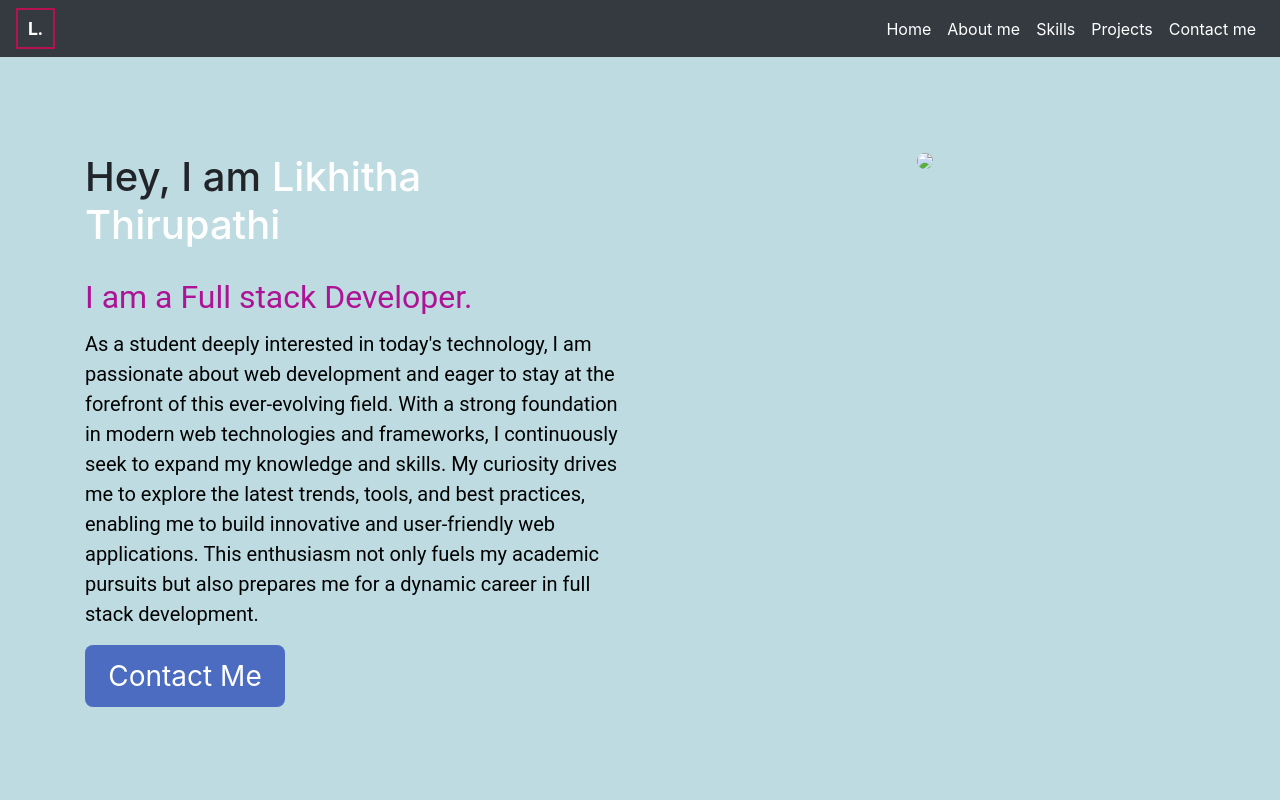
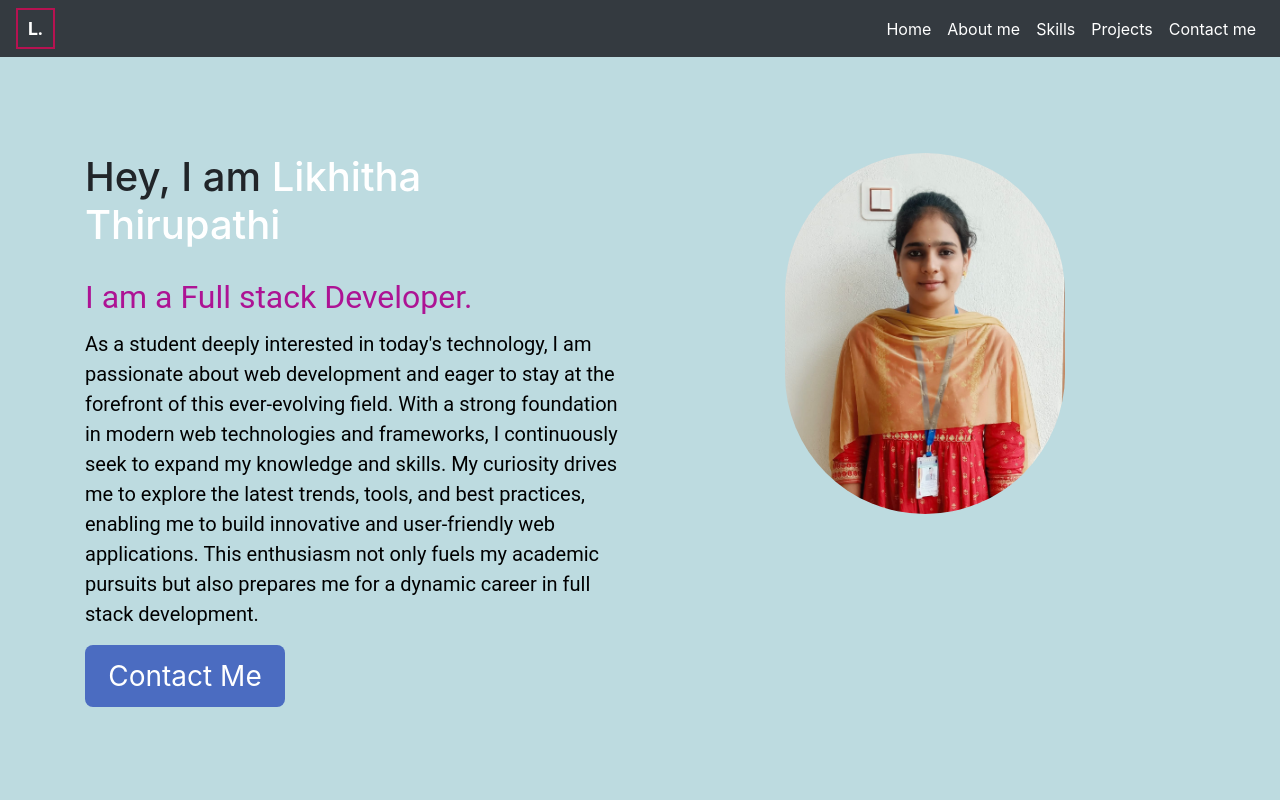
Before and after one commit to likhithatirupati/portfolio, a plain HTML site: page index.html in a window 1280 px wide. Shown: the top 800 px of the page. Drawn offline with nearby package versions, Linux system fonts and the light colour scheme.

Commit message:
Update index.html

```diff
--- a/index.html
+++ b/index.html
@@ -30,7 +30,7 @@
             <div class="row">
                 <div class="col-12 col-md-6 order-1 order-md-2">
                     <div class="text-center">
-                        <img src="D:\3096\portpic.new.jpg" class="portfolio-image mt-5"/>
+                        <img src="profile.jpg" class="portfolio-image mt-5"/>
                     </div>
                 </div>
                 <div class="col-12 col-md-6 order-2 order-md-1">
```
